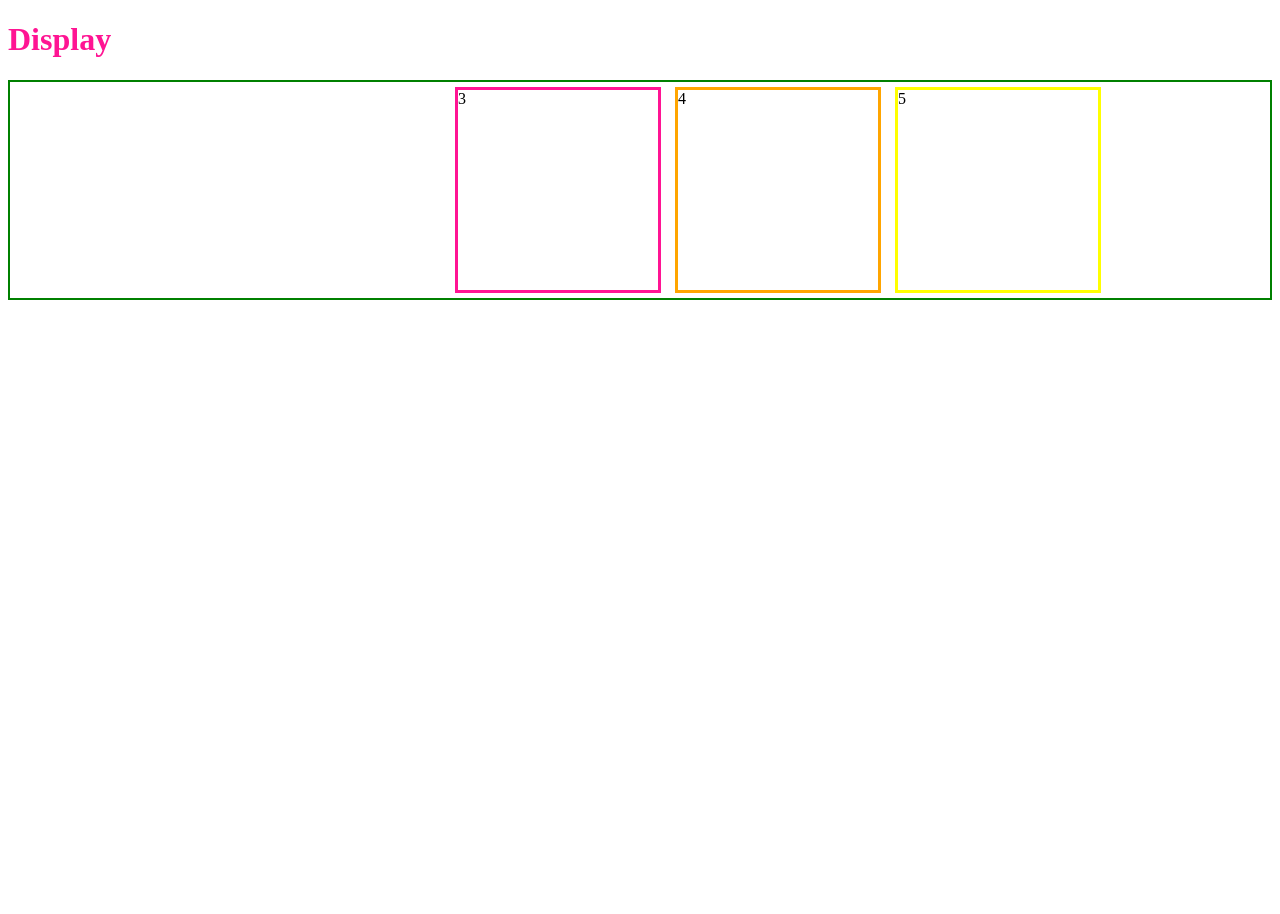
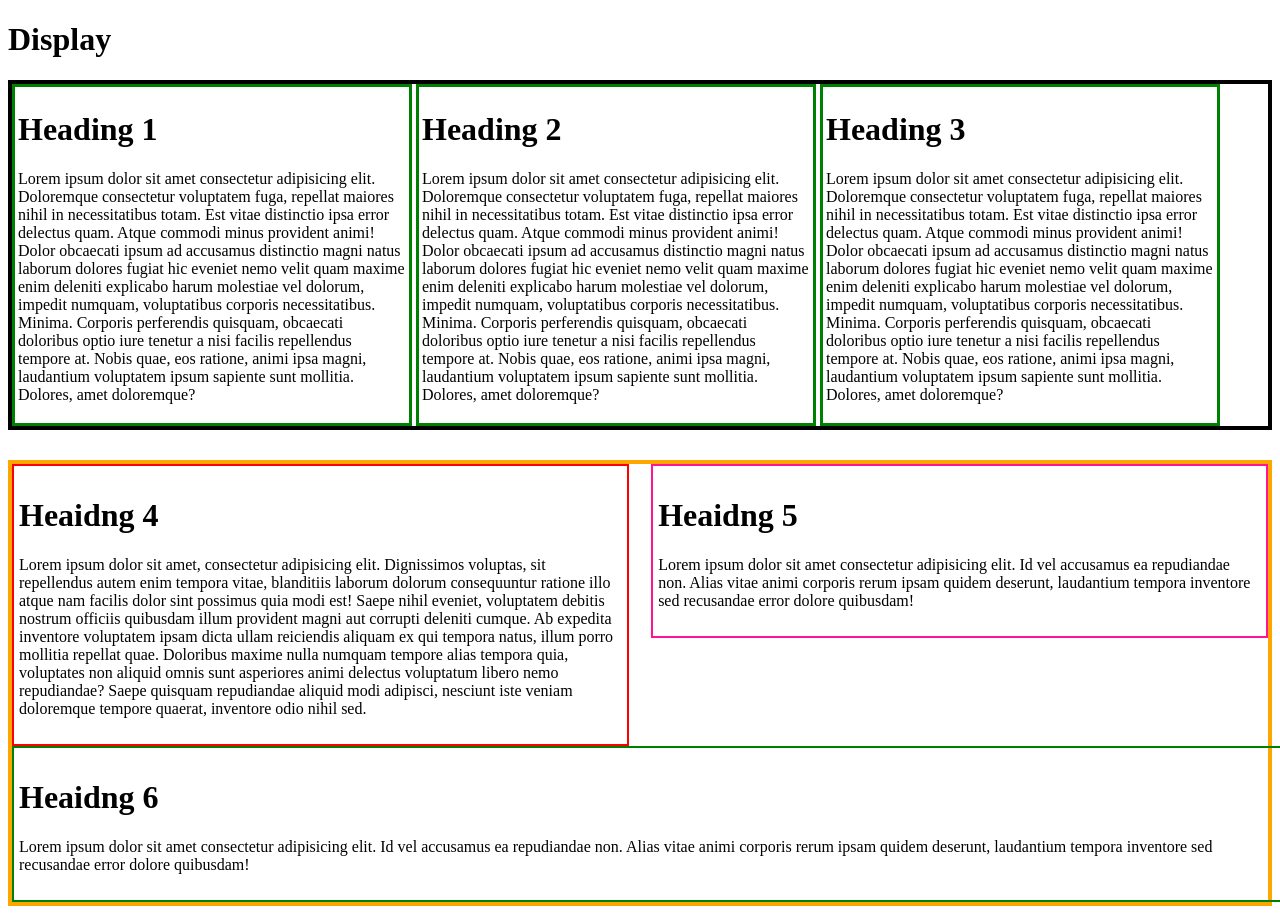
Before and after one commit to itsvek03/CSS-, a plain HTML site: page Display/index.html in a window 1280 px wide. Before the commit the page ends 800 px from the top, so only its background shows below. Drawn offline with Linux system fonts and the light colour scheme.

Commit message:
Float and Clear

```diff
--- a/Display/index.html
+++ b/Display/index.html
@@ -11,15 +11,105 @@
 
 <body>
     <h1>Display</h1>
+    <!-- <div class="container">
 
-    <div class="container">
-        <div class="box" id="box1">1</div>
-        <div class="box" id="box2">2</div>
-        <div class="box" id="box3">3</div>
-        <div class="box" id="box4">4</div>
-        <div class="box" id="box5">5</div>
+
+        <img src="https://cdn.pixabay.com/photo/2019/12/20/02/25/por-do-sol-4707500_960_720.jpg" alt="Random"></img>
+        <p>Welcome to the Beach</p>
+
+    </div> -->
+
+
+    <div class="container2">
+        <div class="box">
+
+            <h1>
+                Heading 1
+            </h1>
+            <p>Lorem ipsum dolor sit amet consectetur adipisicing elit. Doloremque consectetur voluptatem fuga, repellat
+                maiores nihil in necessitatibus totam. Est vitae distinctio ipsa error delectus quam. Atque commodi
+                minus
+                provident animi!
+                Dolor obcaecati ipsum ad accusamus distinctio magni natus laborum dolores fugiat hic eveniet nemo velit
+                quam
+                maxime enim deleniti explicabo harum molestiae vel dolorum, impedit numquam, voluptatibus corporis
+                necessitatibus. Minima.
+                Corporis perferendis quisquam, obcaecati doloribus optio iure tenetur a nisi facilis repellendus tempore
+                at.
+                Nobis quae, eos ratione, animi ipsa magni, laudantium voluptatem ipsum sapiente sunt mollitia. Dolores,
+                amet
+                doloremque?
+            </p>
+        </div>
+
+        <div class="box">
+
+            <h1>
+                Heading 2
+            </h1>
+            <p>Lorem ipsum dolor sit amet consectetur adipisicing elit. Doloremque consectetur voluptatem fuga, repellat
+                maiores nihil in necessitatibus totam. Est vitae distinctio ipsa error delectus quam. Atque commodi
+                minus
+                provident animi!
+                Dolor obcaecati ipsum ad accusamus distinctio magni natus laborum dolores fugiat hic eveniet nemo velit
+                quam
+                maxime enim deleniti explicabo harum molestiae vel dolorum, impedit numquam, voluptatibus corporis
+                necessitatibus. Minima.
+                Corporis perferendis quisquam, obcaecati doloribus optio iure tenetur a nisi facilis repellendus tempore
+                at.
+                Nobis quae, eos ratione, animi ipsa magni, laudantium voluptatem ipsum sapiente sunt mollitia. Dolores,
+                amet
+                doloremque?
+            </p>
+        </div>
+        <div class="box">
+            <h1>
+                Heading 3
+            </h1>
+            <p>Lorem ipsum dolor sit amet consectetur adipisicing elit. Doloremque consectetur voluptatem fuga, repellat
+                maiores nihil in necessitatibus totam. Est vitae distinctio ipsa error delectus quam. Atque commodi
+                minus
+                provident animi!
+                Dolor obcaecati ipsum ad accusamus distinctio magni natus laborum dolores fugiat hic eveniet nemo velit
+                quam
+                maxime enim deleniti explicabo harum molestiae vel dolorum, impedit numquam, voluptatibus corporis
+                necessitatibus. Minima.
+                Corporis perferendis quisquam, obcaecati doloribus optio iure tenetur a nisi facilis repellendus tempore
+                at.
+                Nobis quae, eos ratione, animi ipsa magni, laudantium voluptatem ipsum sapiente sunt mollitia. Dolores,
+                amet
+                doloremque?
+            </p>
+        </div>
     </div>
 
+
+
+    <div class="container3">
+        <div class="box2" id="box4">
+            <h1>Heaidng 4</h1>
+            <p>Lorem ipsum dolor sit amet, consectetur adipisicing elit. Dignissimos voluptas, sit repellendus autem
+                enim tempora vitae, blanditiis laborum dolorum consequuntur ratione illo atque nam facilis dolor sint
+                possimus quia modi est! Saepe nihil eveniet, voluptatem debitis nostrum officiis quibusdam illum
+                provident magni aut corrupti deleniti cumque. Ab expedita inventore voluptatem ipsam dicta ullam
+                reiciendis aliquam ex qui tempora natus, illum porro mollitia repellat quae. Doloribus maxime nulla
+                numquam tempore alias tempora quia, voluptates non aliquid omnis sunt asperiores animi delectus
+                voluptatum libero nemo repudiandae? Saepe quisquam repudiandae aliquid modi adipisci, nesciunt iste
+                veniam doloremque tempore quaerat, inventore odio nihil sed.</p>
+        </div>
+        <div class="box2" id="box5">
+            <h1>Heaidng 5</h1>
+            <p>Lorem ipsum dolor sit amet consectetur adipisicing elit. Id vel accusamus ea repudiandae non. Alias vitae
+                animi corporis rerum ipsam quidem deserunt, laudantium tempora inventore sed recusandae error dolore
+                quibusdam!</p>
+        </div>
+        <div class="box2" id="box6">
+            <h1>Heaidng 6</h1>
+            <p>Lorem ipsum dolor sit amet consectetur adipisicing elit. Id vel accusamus ea repudiandae non. Alias vitae
+                animi corporis rerum ipsam quidem deserunt, laudantium tempora inventore sed recusandae error dolore
+                quibusdam!</p>
+        </div>
+    </div>
 
 </body>
 
--- a/Display/style.css
+++ b/Display/style.css
@@ -1,58 +1,58 @@
-h1{
-    color: deeppink;
+/* .container{
+    border: 3px solid red;
 }
 
-.container{
-    border: 2px solid green;
+img{
+    display:block;
+    margin: auto;
+} */
+
+
+.container2{
+    border:4px solid black;
+    display: block;
+    margin: auto;
+
 }
 
 .box{
+    border: 3px solid green;
+    display:inline-block;
+    width: 400px;
+    padding: 3px;
+    box-sizing: border-box;
+}
+
+
+.container3{
+    border:4px solid orange;
+    margin-top:30px;
     display: inline-block;
 }
 
-#box1{
-    width: 200px;
-    height:200px;
-    margin:5px;
-    background-color: blue;
-    border: 3px solid blue;
-    /* position: relative;
-    top:130px;
-    z-index:30; */
-    visibility: hidden;
+.box2{
+    border: 3px solid green;
+
+    margin:auto;
+   width:30%;
+    padding: 10px 5px;
 
 }
 
-#box2{
-    width: 200px;
-    height:200px;
-    margin:5px;
-    background-color: red;
-    border: 3px solid red;
-    /* position: relative;
-    top:20px;
-   z-index: -1; */
-   visibility: hidden;
-
-}
-
-#box3{
-    width: 200px;
-    height:200px;
-    margin:5px;
-    border: 3px solid deeppink;
-}
-
 #box4{
-    width: 200px;
-    height:200px;
-    margin:5px;
-    border: 3px solid orange;
+    border: 2px solid red;
+    float: left;
+    width:48%;
 }
 
 #box5{
-    width: 200px;
-    height:200px;
-    margin:5px;
-    border: 3px solid yellow;
+    border: 2px solid deeppink;
+    float: right;
+    width:48%;
 }
+
+#box6{
+    border: 2px solid green;
+  clear: both;
+    width:100%;
+}
```
Also changed, not shown: Learn.txt (+58 -1 lines).
